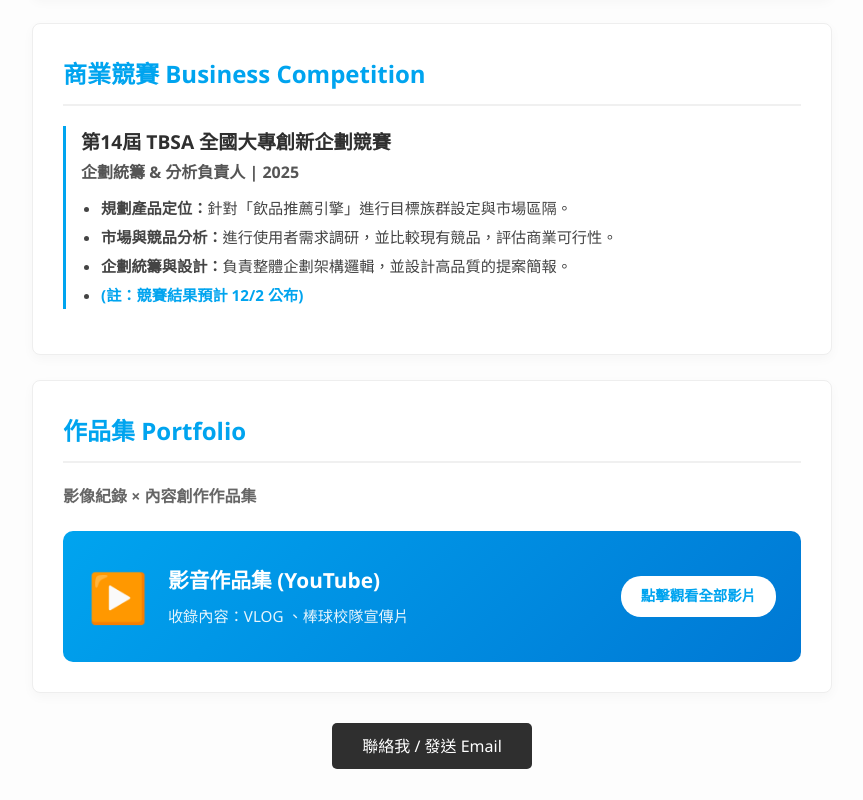
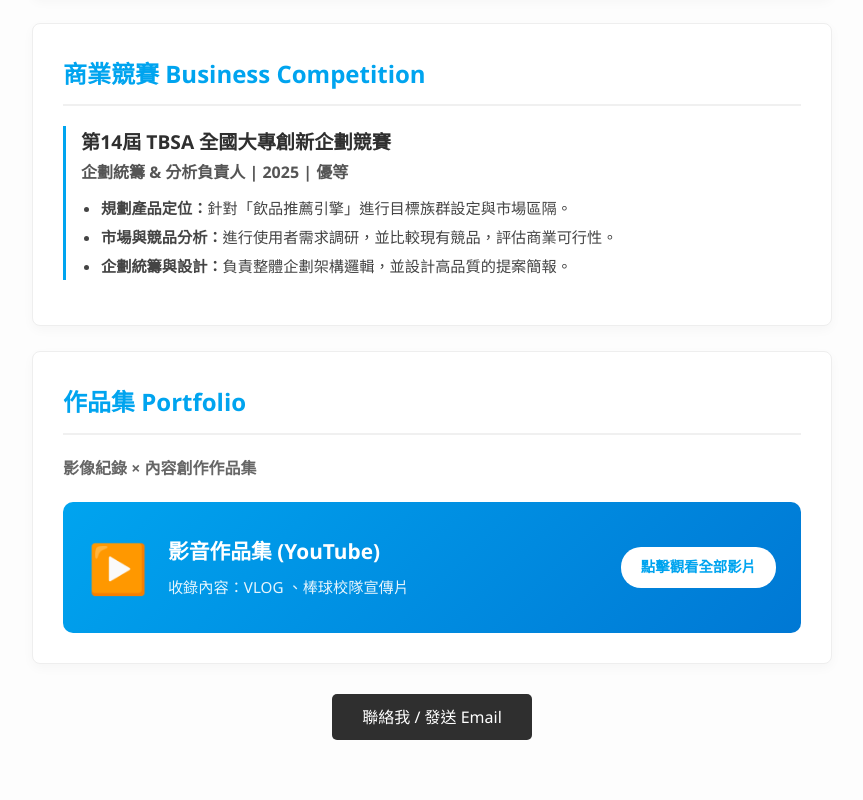
Before and after one commit to cyannnxi/resume, a plain HTML site: page index.html in a window 1280 px wide. Shown: the part 2702-3502 px from the top of the page, without its empty margins (208-1071 px from the left). After the commit the page ends 3473 px from the top, so only its background shows below. Drawn offline with Linux system fonts and the light colour scheme.

Commit message:
Update index.html

```diff
--- a/index.html
+++ b/index.html
@@ -312,12 +312,11 @@
             <h2>商業競賽 Business Competition</h2>
             <div class="exp-item">
                 <div class="exp-title">第14屆 TBSA 全國大專創新企劃競賽</div>
-                <div class="exp-role">企劃統籌 & 分析負責人 | 2025</div>
+                <div class="exp-role">企劃統籌 & 分析負責人 | 2025 | 優等</div>
                 <ul class="exp-list" style="margin-top: 10px;">
                     <li><strong>規劃產品定位：</strong>針對「飲品推薦引擎」進行目標族群設定與市場區隔。</li>
                     <li><strong>市場與競品分析：</strong>進行使用者需求調研，並比較現有競品，評估商業可行性。</li>
                     <li><strong>企劃統籌與設計：</strong>負責整體企劃架構邏輯，並設計高品質的提案簡報。</li>
-                    <li><span style="color: var(--microsoft-blue); font-weight: bold;">(註：競賽結果預計 12/2 公布)</span></li>
                 </ul>
             </div>
         </section>
```
